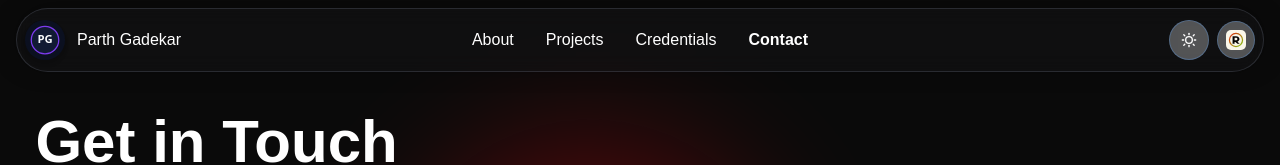
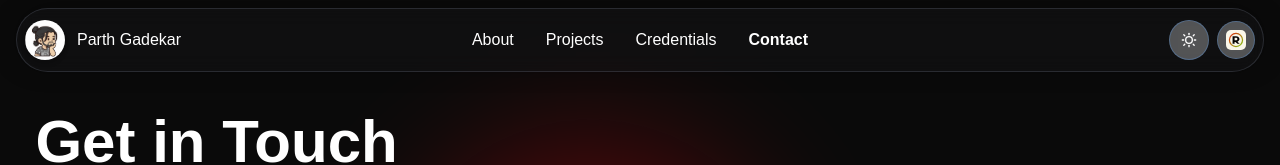
Before and after one commit to ParthGadekar0631/parthgadekar.github.io, a Next.js app: page /contact in a window 1280 px wide. Shown: the top 165 px of the page. Built offline with nearby package versions, Linux system fonts and the light colour scheme.

Commit message:
logo icon changed

```diff
--- a/app/layout.tsx
+++ b/app/layout.tsx
@@ -57,9 +57,9 @@ export const metadata: Metadata = {
   }
   ,
   icons: {
-    icon: "/parth-logo.svg",
-    shortcut: "/parth-logo.svg",
-    apple: "/parth-logo.svg"
+    icon: "/parth-logo-cartoon.png",
+    shortcut: "/parth-logo-cartoon.png",
+    apple: "/parth-logo-cartoon.png"
   }
 };
 
@@ -71,7 +71,7 @@ export default function RootLayout({
   return (
     <html lang="en" suppressHydrationWarning>
       <head>
-        <link rel="preload" href="/parth-logo.svg" as="image" />
+        <link rel="preload" href="/parth-logo-cartoon.png" as="image" />
       </head>
       <body suppressHydrationWarning>
         <ThemeProvider attribute="class" defaultTheme="dark" enableSystem>
--- a/data/images.ts
+++ b/data/images.ts
@@ -21,7 +21,7 @@
 // (Add your actual image exports here)
 
 // General images
-export const logo = "/parth-logo.svg";
+export const logo = "/parth-logo-cartoon.png";
 export const askScotty = "/risksray-icon.svg";
 export const laptop = "/laptop.png";
 export const ipad = "/ipad.png";
```
Also changed, not shown: public/parth-logo-cartoon.png (added).
